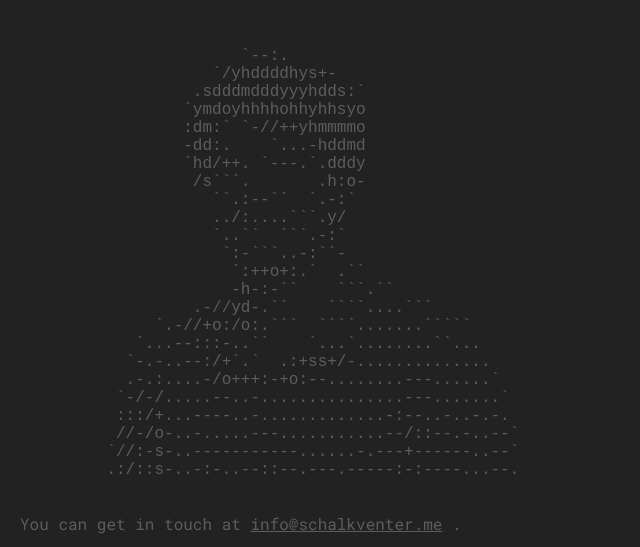
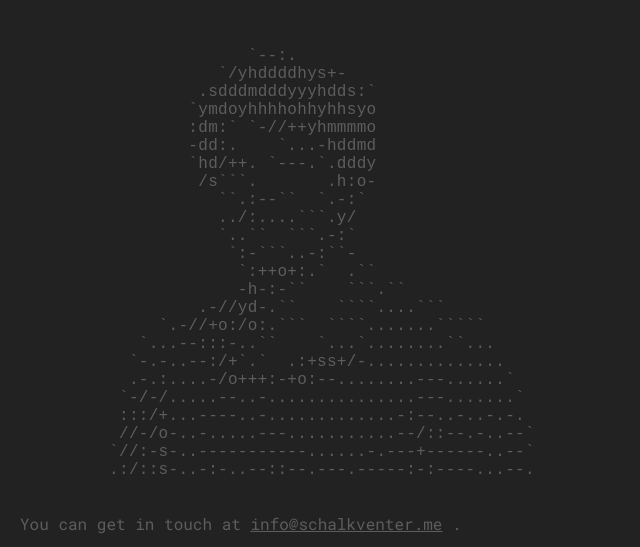
Before and after one commit to schalkventer/schalkventer.me, a plain HTML site: page index.html in a window 1280 px wide. Shown: the part 242-789 px from the top of the page, 220-860 px from the left. Drawn offline with Linux system fonts and the light colour scheme.

Commit message:
Adds a small letter-spacing to image

```diff
--- a/index.html
+++ b/index.html
@@ -151,7 +151,7 @@
     </details>
 
     <div class="footnotes">
-      <pre>
+      <pre class="image">
                        `--:.
                     `/yhddddhys+-
                   .sdddmdddyyyhdds:`
--- a/style.css
+++ b/style.css
@@ -96,11 +96,6 @@ details > summary > h2::after {
   display: inline-block;
 }
 
-details > summary:focus > h2 {
-  // background: #a4e402 !important;
-  // color: #222222 !important;
-}
-
 .content {
   margin-left: 4rem;
   margin-bottom: 4rem;
@@ -112,6 +107,10 @@ details > summary:focus > h2 {
 
 .grey-text {
   color: #5d5d5d;
+}
+
+.image {
+  letter-spacing: 0.3px;
 }
 
 .cursor {
```
